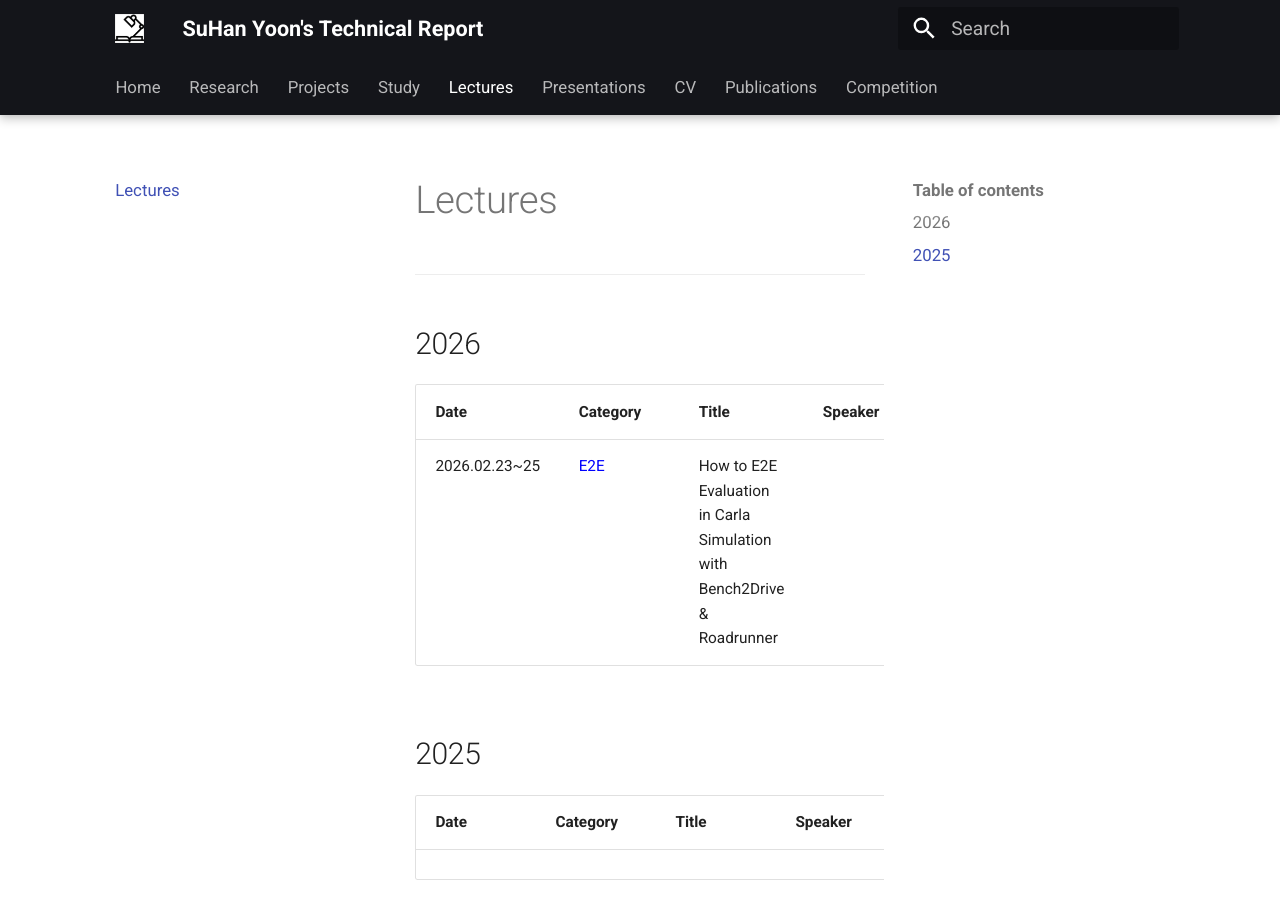
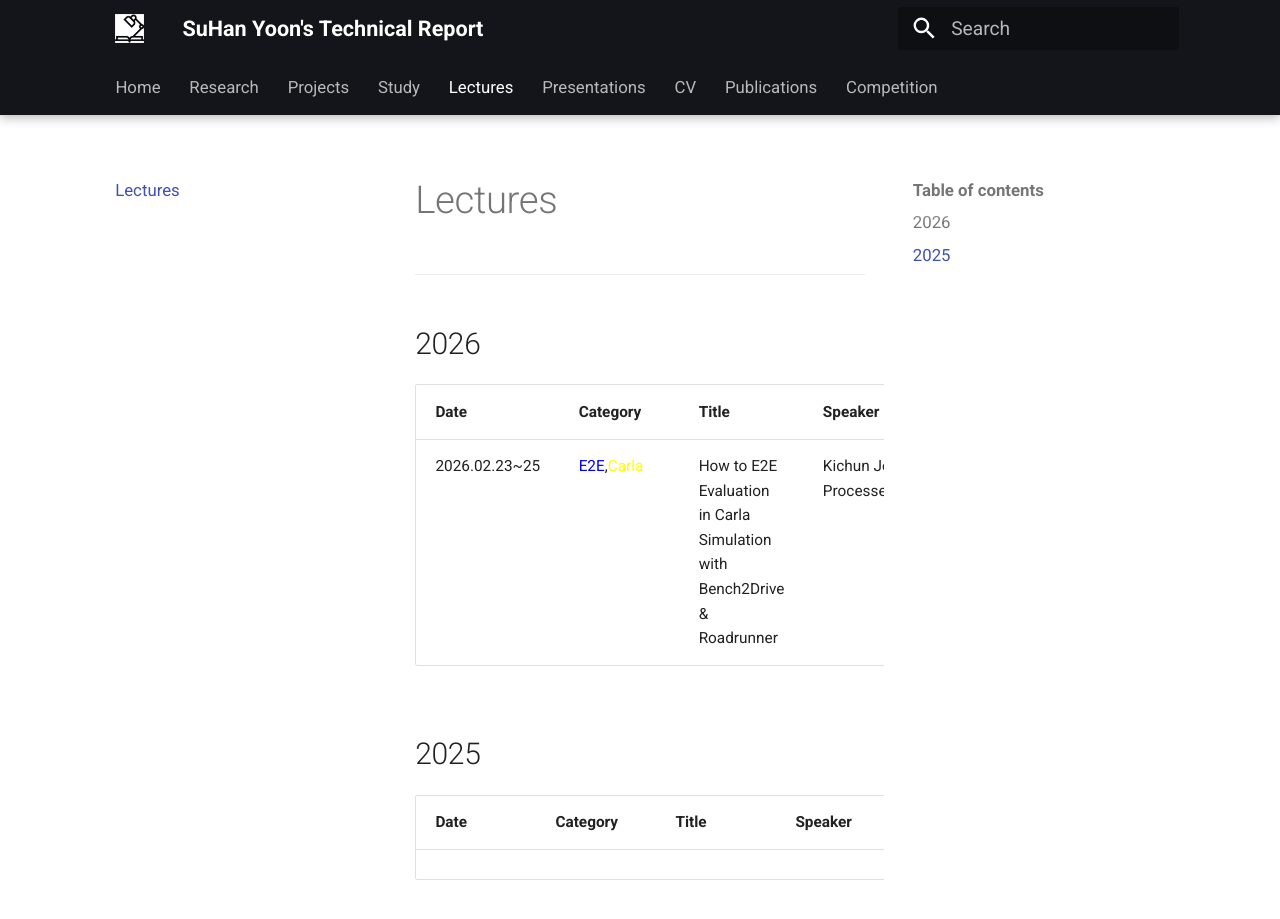
Before and after one commit to YSH-research/YSH-research.github.io, an MkDocs documentation site: the page built from docs/lecture.md, in a window 1280 px wide and 928 px high. Shown: the top 919 px of the window. Built offline with MkDocs 1.6.1 and Material for MkDocs 9.7.7, drawn with Linux system fonts in a browser that asks for light colours; some of the changed lines change nothing that is shown.

Commit message:
Update lecture details

```diff
--- a/docs/lecture.md
+++ b/docs/lecture.md
@@ -1,11 +1,15 @@
 # Lectures
 ---
-
+<!-- <span style="color:blue">E2E</span> - 파란색
+<span style="color:red">RL</span> - 빨간색
+<span style="color:yellow">Carla</span> - 노란색
+<span style="color:orange">Matlab</span> - 주황색
+<span style="color:black">Control</span> - 검은색 -->
 ## 2026
 
 | Date | Category | Title | Speaker | Organization |
 |------|----------|-------|---------|--------------|
-| 2026.02.23~25 | <span style="color:blue">E2E</span> | How to E2E Evaluation in Carla Simulation with Bench2Drive & Roadrunner | | |
+| 2026.02.23~25 | <span style="color:blue">E2E</span>,<span style="color:yellow">Carla</span> | How to E2E Evaluation in Carla Simulation with Bench2Drive & Roadrunner | Kichun Jo. Processer | HanYang Unv. |
 
 ## 2025
 
```
